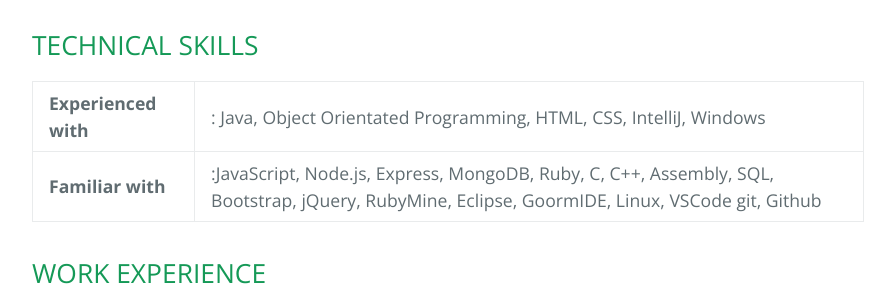
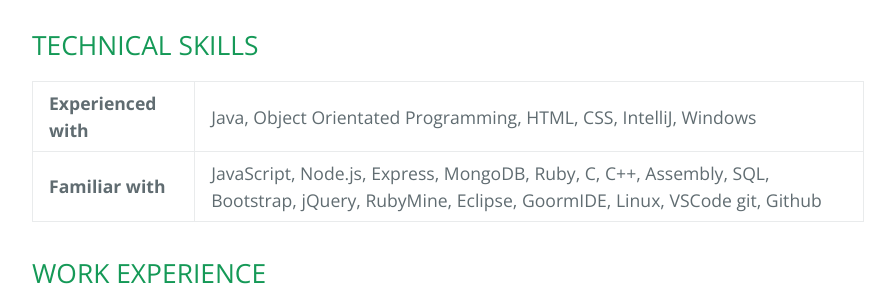
Before and after one commit to LukeBMorrow/LukeBMorrow.github.io, a Jekyll site: the page built from index.md, in a window 1280 px wide and 900 px high, scrolled down 646 px. Shown: the part 155-455 px from the top of the window, without its empty margins (192-1087 px from the left). Built offline with Jekyll 4.4.1, drawn with Linux system fonts in a browser that asks for light colours; our own code applies the rules of GitHub Pages for plain Markdown files.

```diff
--- a/index.md
+++ b/index.md
@@ -22,8 +22,8 @@ _morrowl4@myumanitoba.ca_
 
 ## TECHNICAL SKILLS
 
-|**Experienced with**|: Java, Object Orientated Programming, HTML, CSS, IntelliJ, Windows
-|**Familiar with**|:JavaScript, Node.js, Express, MongoDB, Ruby, C, C++, Assembly, SQL, Bootstrap, jQuery, RubyMine, Eclipse, GoormIDE, Linux, VSCode git, Github
+|**Experienced with**|Java, Object Orientated Programming, HTML, CSS, IntelliJ, Windows
+|**Familiar with**|JavaScript, Node.js, Express, MongoDB, Ruby, C, C++, Assembly, SQL, Bootstrap, jQuery, RubyMine, Eclipse, GoormIDE, Linux, VSCode git, Github
 
 
 ## WORK EXPERIENCE
@@ -43,7 +43,6 @@ Creating authentic Italian food to be sold as fresh meals.
 *	Participating on the web development team, fixing bugs and developing the website using git and Github.
 
 ## PERSONAL PROJECT
-##### [YELP CAMP](HTTPS://GITHUB.COM/LUKEBMORROW/YELPCAMP)
-##### Personal Project, (2019 July)
+##### [YELP CAMP](HTTPS://GITHUB.COM/LUKEBMORROW/YELPCAMP) Personal Project, (2019 July)
 *	Built a mock website using front and back-end technologies, such as: CSS, HTML, JavaScript, Node.js, NPM, Express.js, and MongoDB.
 *	Learned the basics of RESTful routing, web frameworks, middleware in performing actions such as authorization, and relational databases to obtain data persistence.
```
